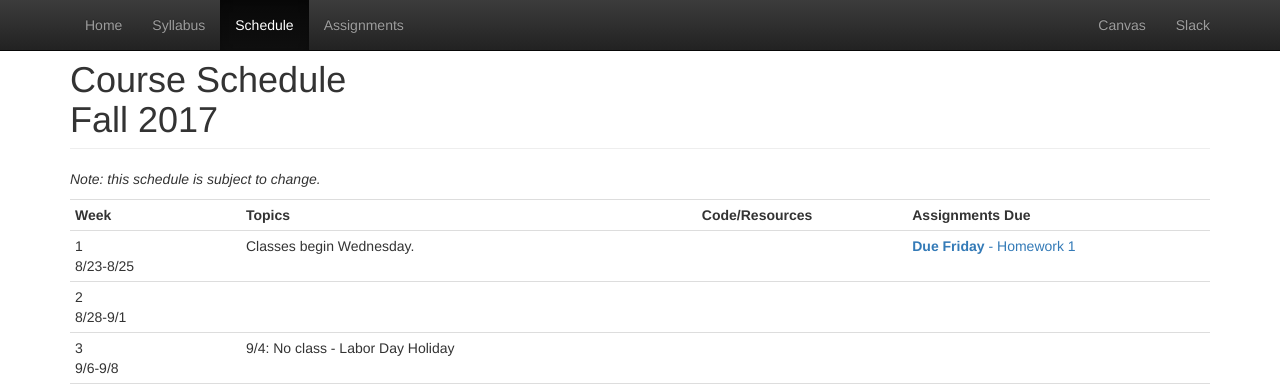
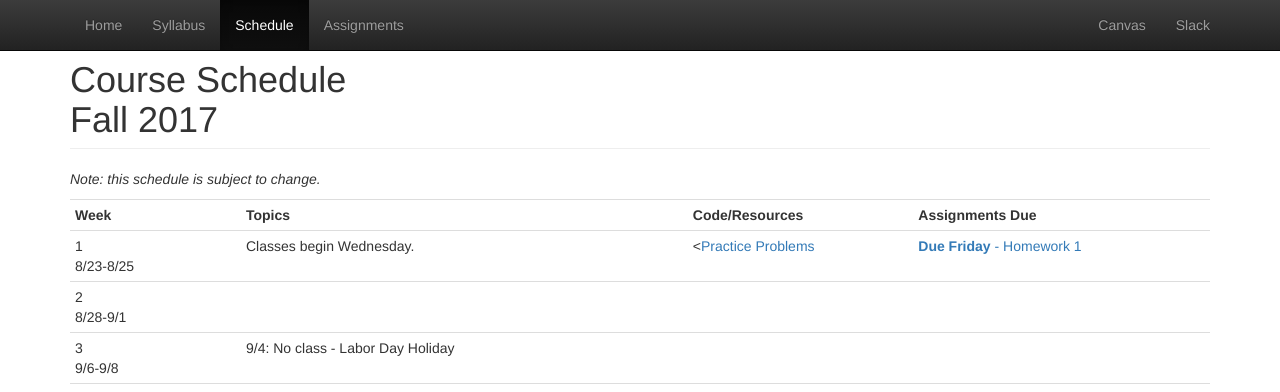
Before and after one commit to CS514-F17/cs514-f17.github.io, a Jekyll site: the page built from schedule.html, in a window 1280 px wide and 1066 px high. Shown: the top 392 px of the window. Built offline with Jekyll 4.4.1, drawn with Linux system fonts in a browser that asks for light colours.

Commit message:
add link to practice problems on schedule

```diff
--- a/schedule.html
+++ b/schedule.html
@@ -22,6 +22,7 @@
 				Classes begin Wednesday.
 			</td>
 			<td>
+				<<a href="https://github.com/CS514-F17/practice/blob/master/README.md">Practice Problems</a>
 <!-- 				<a href="https://github.com/CS514-F17/code/blob/master/HelloWorld.java">HelloWorld.java</a><br/>
 				<a href="https://github.com/CS514-F17/code/blob/master/GoodbyeWorld.java">GoodbyeWorld.java</a><br/>
 				<a href="https://github.com/CS514-F17/code/blob/master/CoinValue.java">CoinValue.java</a><br/>
```
